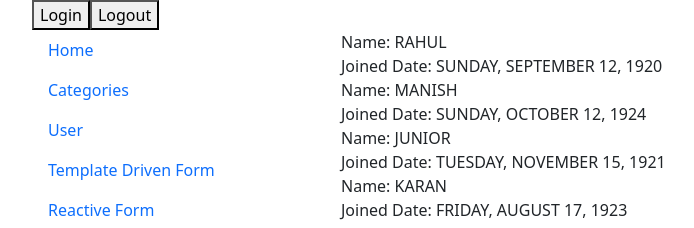
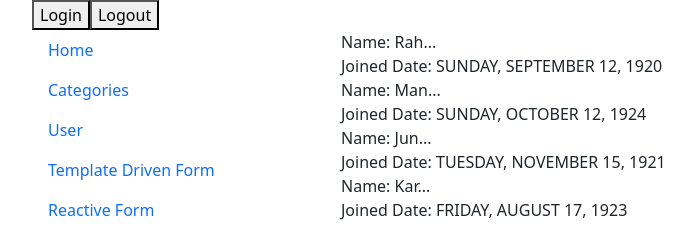
Before and after one commit to Patwalrahul3/angular-routing, an Angular app: page /filterpipe in a window 1280 px wide. Shown: the top 228 px of the page, without its empty margins (50-744 px from the left). Built offline with nearby package versions, Linux system fonts and the light colour scheme.

Commit message:
custom pipe for name and ....

```diff
--- a/src/app/app.module.ts
+++ b/src/app/app.module.ts
@@ -18,6 +18,7 @@
 import { TemplateFormComponent } from './template-form/template-form.component';
 import { ReactiveComponent } from './reactive/reactive.component';
 import { FilterpipeComponent } from './filterpipe/filterpipe.component';
+import { ShortenPipe } from './pipe/shorten.pipe';
 
 
 @NgModule({
@@ -31,7 +32,8 @@
     EditUserComponent,
     TemplateFormComponent,
     ReactiveComponent,
-    FilterpipeComponent
+    FilterpipeComponent,
+    ShortenPipe
   ],
   imports: [
     BrowserModule,
--- a/src/app/filterpipe/filterpipe.component.html
+++ b/src/app/filterpipe/filterpipe.component.html
@@ -2,7 +2,7 @@
     <div class="rox">
         <div class="col-md-12">
             <div *ngFor="let user of users">
-            <div>Name: {{user.name | uppercase  }}</div>
+            <div>Name: {{user.name | shorten:3  }}</div>
             <div>Joined Date: {{user.joinedDate | date : 'fullDate' | uppercase}}</div>
             </div>
         </div>
--- /dev/null
+++ b/src/app/pipe/shorten.pipe.ts
@@ -0,0 +1,16 @@
+import {Pipe, PipeTransform } from '@angular/core'
+
+@Pipe({
+    name: 'shorten'
+})
+export class ShortenPipe implements PipeTransform{
+
+    transform(value: any, limit: number) {
+        if(value.length > limit){
+            return value.substr(0,limit) + "...";
+        }
+
+        return value;
+    }
+
+}
```
